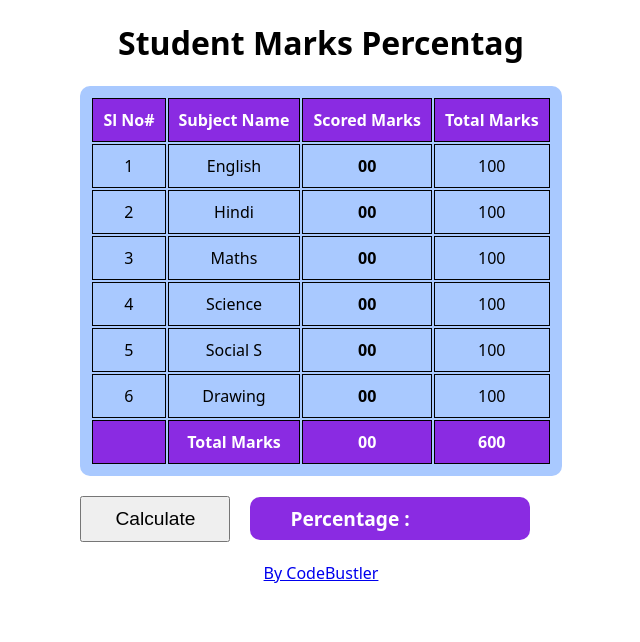
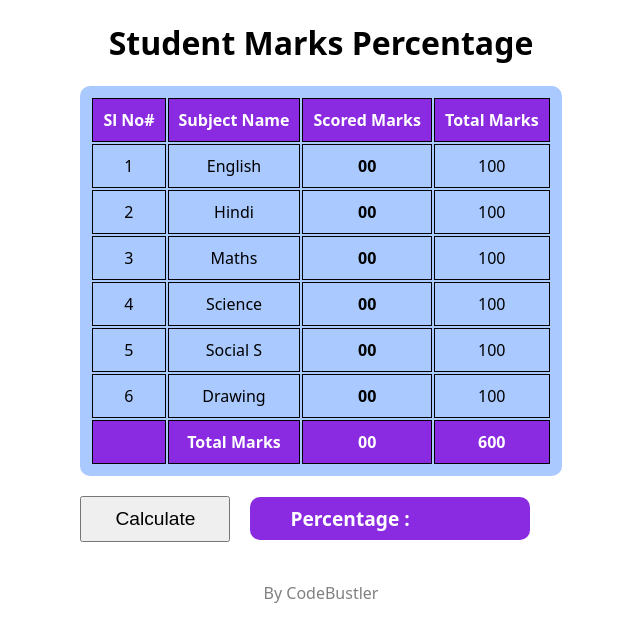
Before and after one commit to CodeBustler/student-marks-percentage, a plain HTML site: page index.html in a window 1280 px wide. Shown: the whole page, without its empty margins (319-959 px from the left). Drawn offline with Linux system fonts and the light colour scheme.

Commit message:
Footer Added

```diff
--- a/index.html
+++ b/index.html
@@ -8,7 +8,7 @@
   </head>
   <body>
     <header>
-      <h1>Student Marks Percentag</h1>
+      <h1>Student Marks Percentage</h1>
     </header>
 
     <main class="container">
--- a/styles.css
+++ b/styles.css
@@ -68,3 +68,12 @@ button {
   border-radius: 10px;
   width: 280px;
 }
+
+footer {
+  margin-top: 20px;
+}
+
+footer a {
+  color: grey;
+  text-decoration: none;
+}
```
